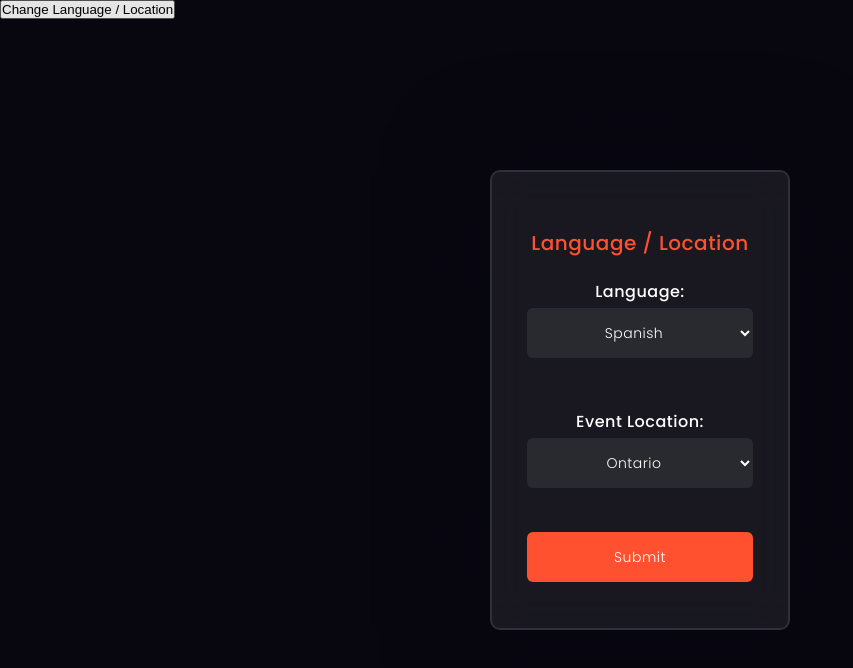
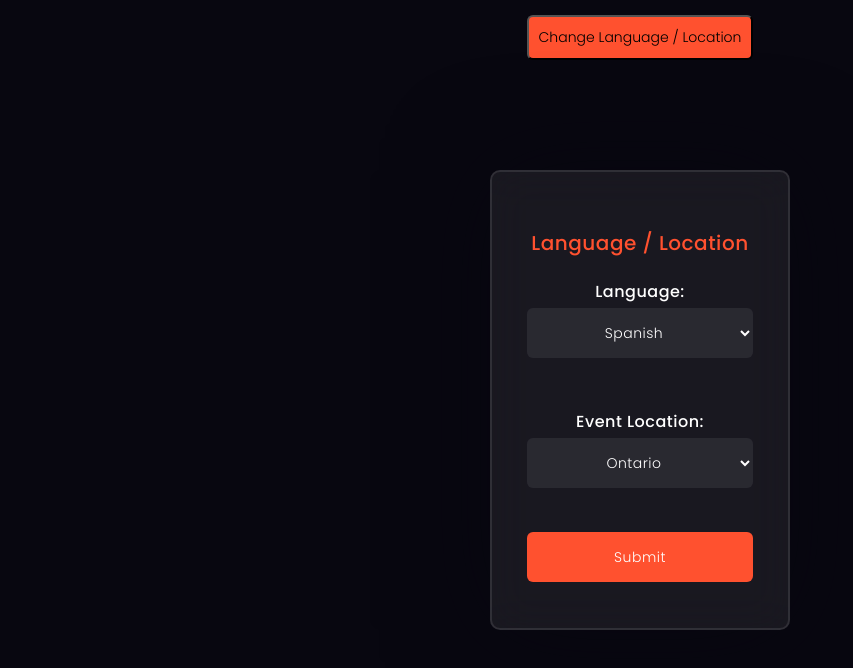
Before and after one commit to xwebz/angy_silver_test, a plain HTML site: page index.html in a window 1280 px wide. Shown: the whole page, without its empty margins (0-853 px from the left). Drawn offline with Linux system fonts and the light colour scheme; a web font is replaced by a local one.

Commit message:
Update style.css

```diff
--- a/style.css
+++ b/style.css
@@ -99,3 +99,18 @@ input{
     cursor: pointer;
 }
 /* FORM END */
+
+/* CHANGE LANGUAGE/LOCATION BUTTON */
+#preferences-btn{
+    background-color: #ff512f;
+    display: block;
+    margin: 15px auto;
+    padding: 10px;
+    border-radius: 6px;
+    font-family: 'Poppins', sans-serif;
+    font-size: 14px;
+    font-weight: 300;
+    cursor: pointer;
+
+}
+/* CHANGE LANGUAGE/LOCATION BUTTON */
```
